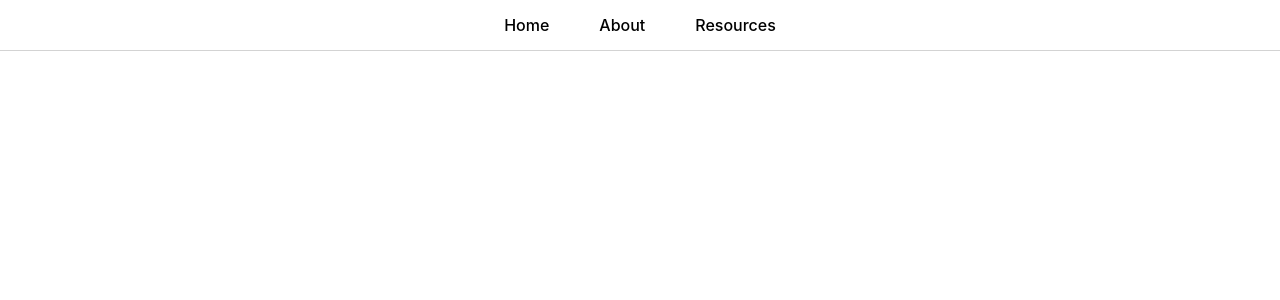
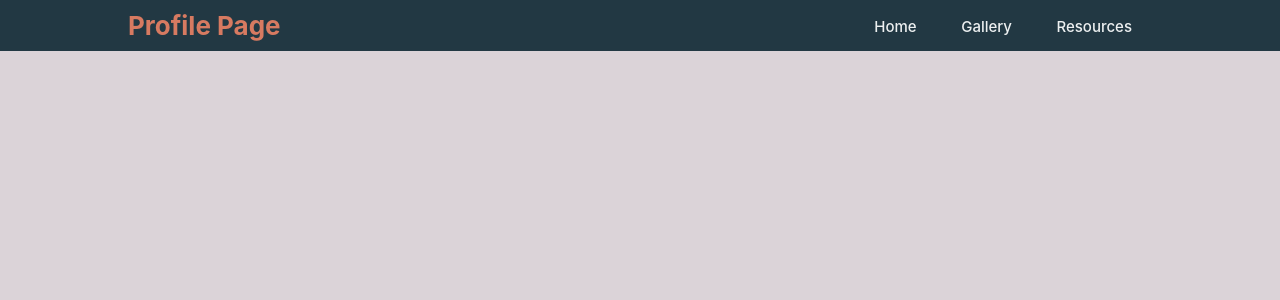
Before and after one commit to mnturingan/lab2, a PHP site: page / in a window 1280 px wide. Shown: the top 300 px of the page. Run offline with PHP 8.4, Linux system fonts and the light colour scheme.

Commit message:
updated nav

```diff
--- a/week5/index.html
+++ b/week5/index.html
@@ -11,13 +11,18 @@
 </head>
 
 <body>
-    <div class="nav-bar">
-        <ul>
-            <li><a href="#home">Home</a></li>
-            <li><a href="#about">About</a></li>
-            <li><a href="#contact">Resources</a></li>
-        </ul>
-    </nav>
-</div>
+    <!--navbars-->
+    <header>
+        <a href="#" class="logo">Profile Page</a>
+        <nav>
+            <ul class="nav-bar">
+                <li><a href="#home">Home</a></li>
+                <li><a href="#gallery">Gallery</a></li>
+                <li><a href="#resources">Resources</a></li>
+            </ul>
+        </nav>
+    </header>
+
+
 </body>
 </html>
--- a/week5/style.css
+++ b/week5/style.css
@@ -4,21 +4,38 @@
     margin: 0;
     padding: 0;
 }
+body {
+    background-color: #DBD3D8;
+    margin: 0px;
+}
+li, a {
+    font-weight: 500;
+    font-size: 15px;
+    color: #edf0f1;
+    text-decoration: none;
+}
+
+header {
+    display: flex;
+    justify-content: space-between;
+    padding: 10px 10%;
+    background-color: #223843;
+    align-items: center;
+}
+
+.logo {
+    font-weight: 700;
+    font-size: 26px;
+    color: #D77A61;
+    text-decoration: none;
+}
 
 .nav-bar {
-    border-bottom: .5px solid lightgray;
+    list-style: none;
+    padding: 0px;
 }
 
-ul {
-    display: flex;
-    list-style-type: none;
-    justify-content:center;
-    padding: 15px;
+.nav-bar li{
+    display: inline-block;
+    padding: 0px 20px;
 }
-
-a {
-    margin: 25px;
-    text-decoration: none;
-    color: black;
-    font-weight: 500;
-}
```
Also changed, not shown: week5/pfp-me.png (added).
